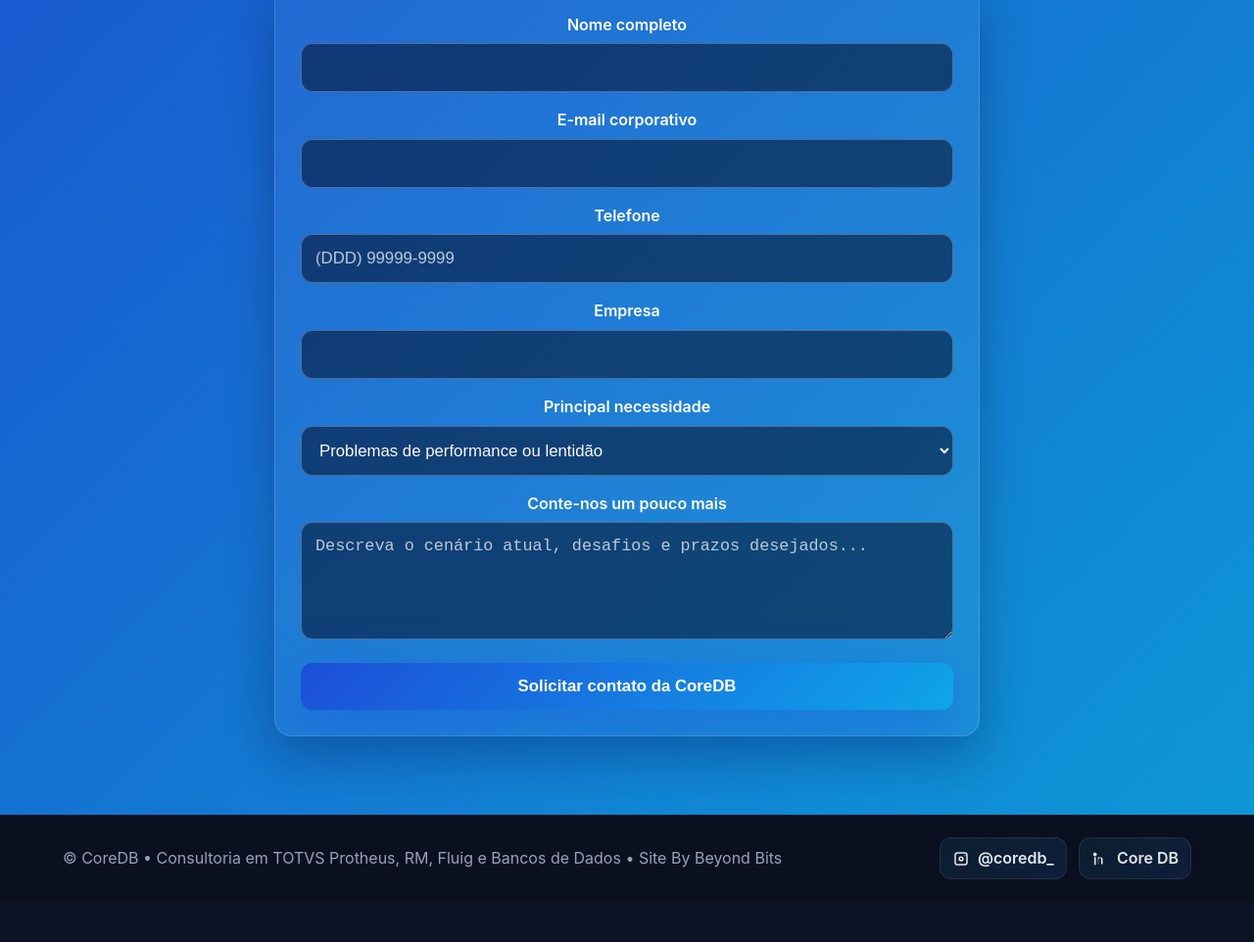
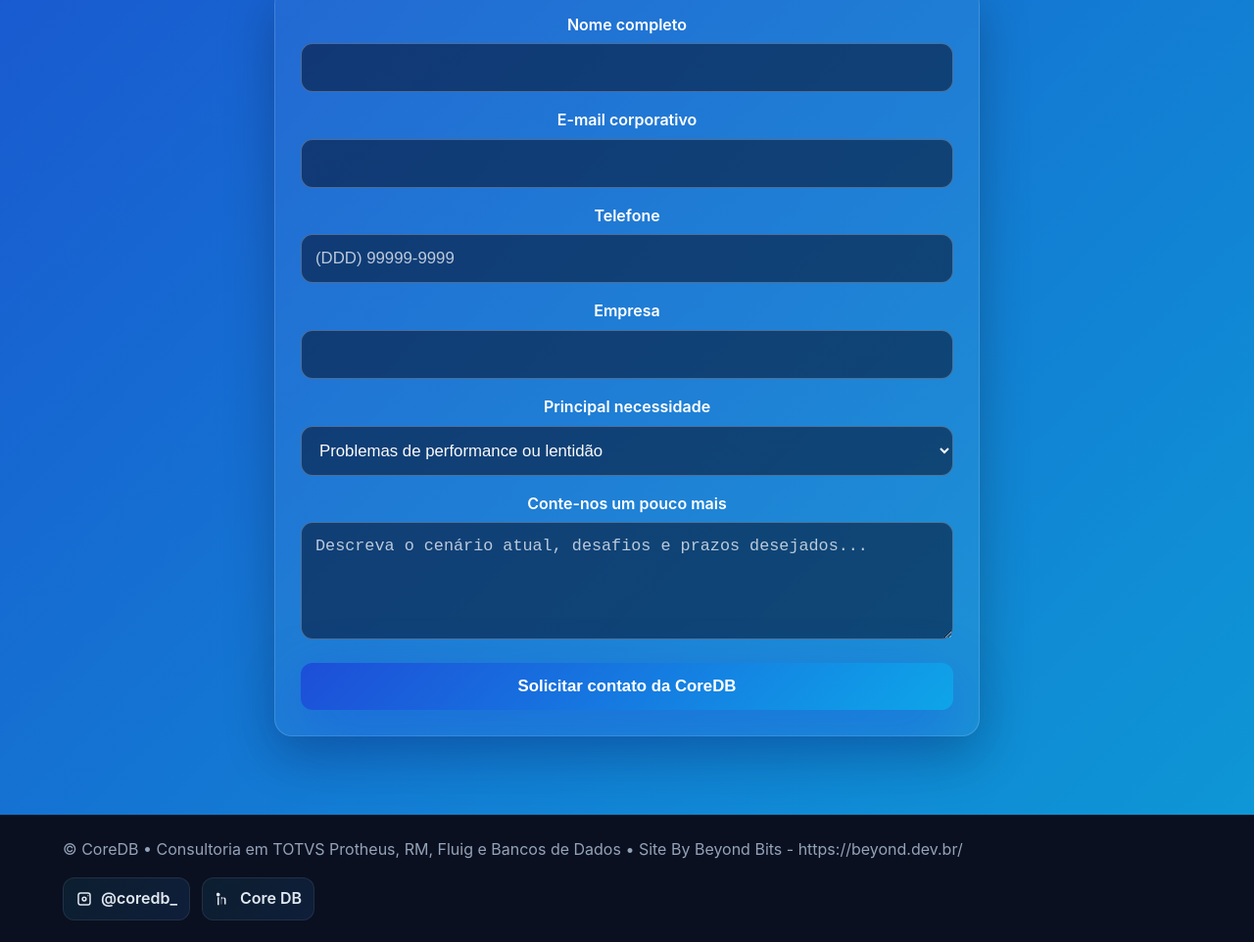
Before and after one commit to HenriqueVAraujo/LP_Core_DB, a plain HTML site: page index.html in a window 1280 px wide. Shown: the part 4963-5925 px from the top of the page at 98% size. Before the commit the page ends 5883 px from the top, so only its background shows below. Drawn offline with Linux system fonts and the light colour scheme.

Commit message:
Update index.html

```diff
--- a/index.html
+++ b/index.html
@@ -444,7 +444,7 @@
 
     <footer>
         <div class="container footer-content">
-            <span>© CoreDB • Consultoria em TOTVS Protheus, RM, Fluig e Bancos de Dados • Site By Beyond Bits</span>
+            <span>© CoreDB • Consultoria em TOTVS Protheus, RM, Fluig e Bancos de Dados • Site By Beyond Bits - https://beyond.dev.br/</span>
             <div class="footer-social">
               <a
                 class="footer-social__link"
```
